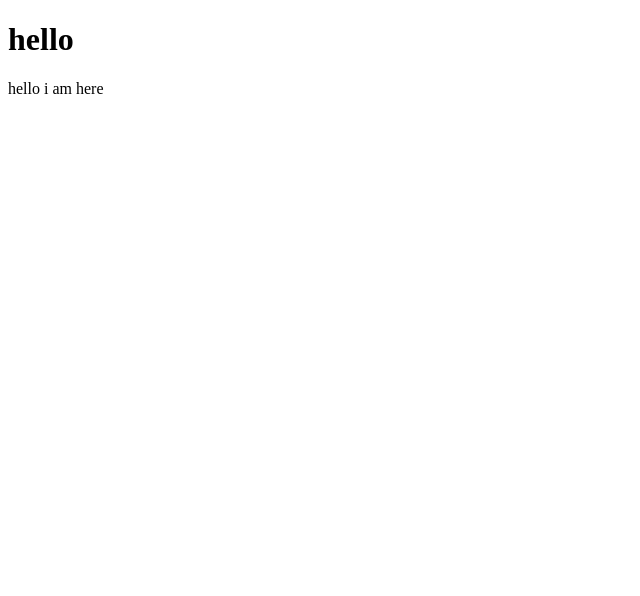
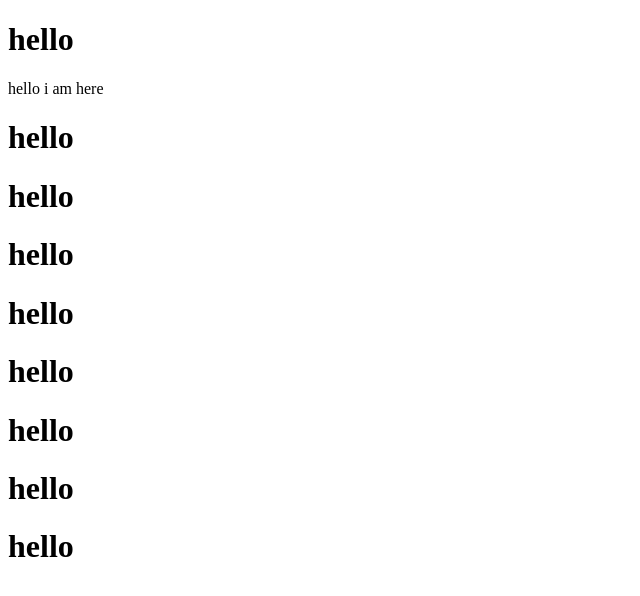
Before and after one commit to abhikjha22/TESTGIT, a plain HTML site: page index.html in a window 1280 px wide. Shown: the whole page, without its empty margins (0-640 px from the left). Drawn offline with Linux system fonts and the light colour scheme.

Commit message:
second change

```diff
--- a/index.html
+++ b/index.html
@@ -10,6 +10,15 @@
     <h1>hello</h1>
     <p>hello i am here</p>
 
+    <h1>hello</h1>
+    <h1>hello</h1>
+    <h1>hello</h1>
+    <h1>hello</h1>
+    <h1>hello</h1>
+    <h1>hello</h1>
+    <h1>hello</h1>
+    <h1>hello</h1>
+
 
 </body>
 </html>
```
